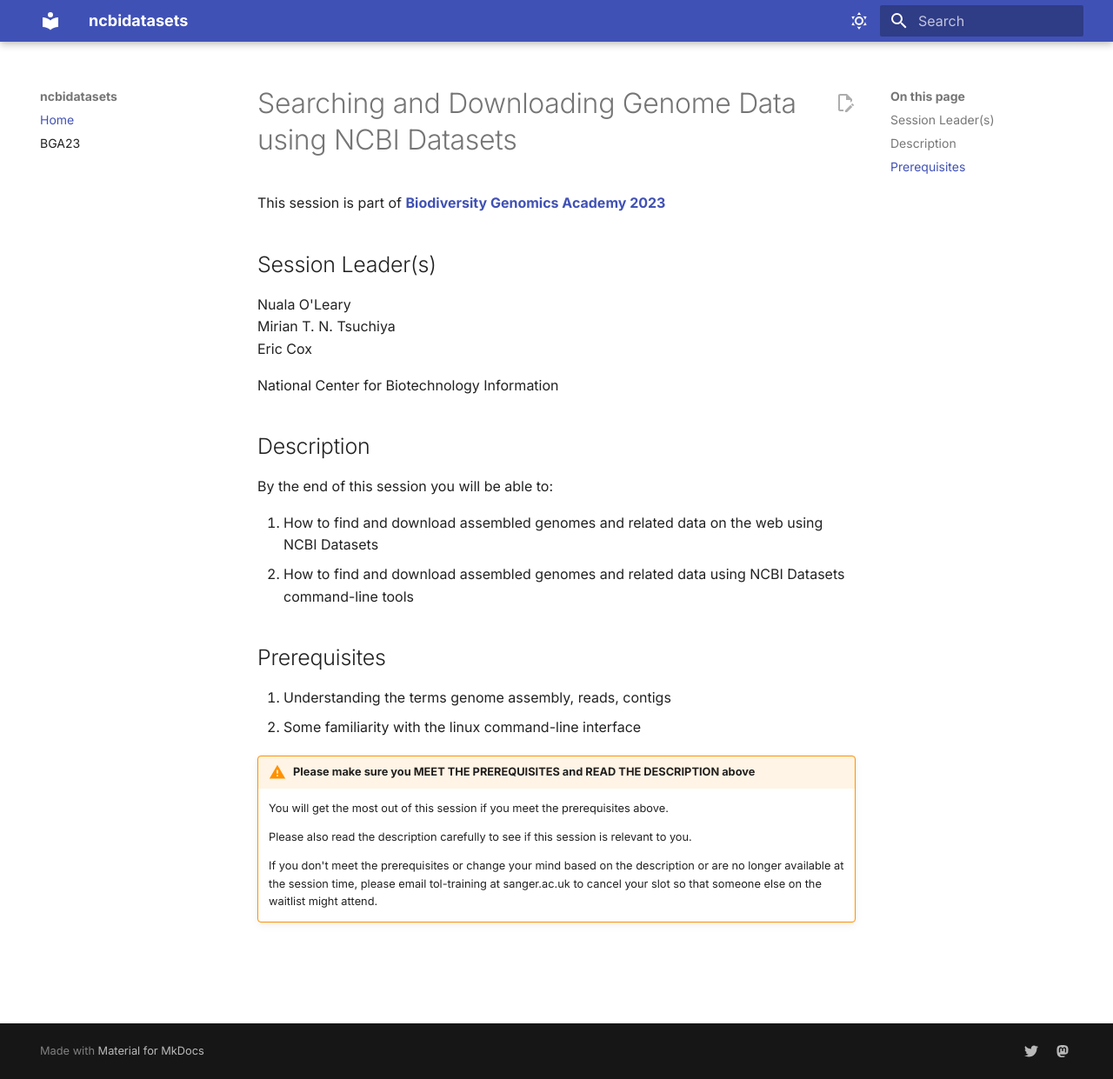
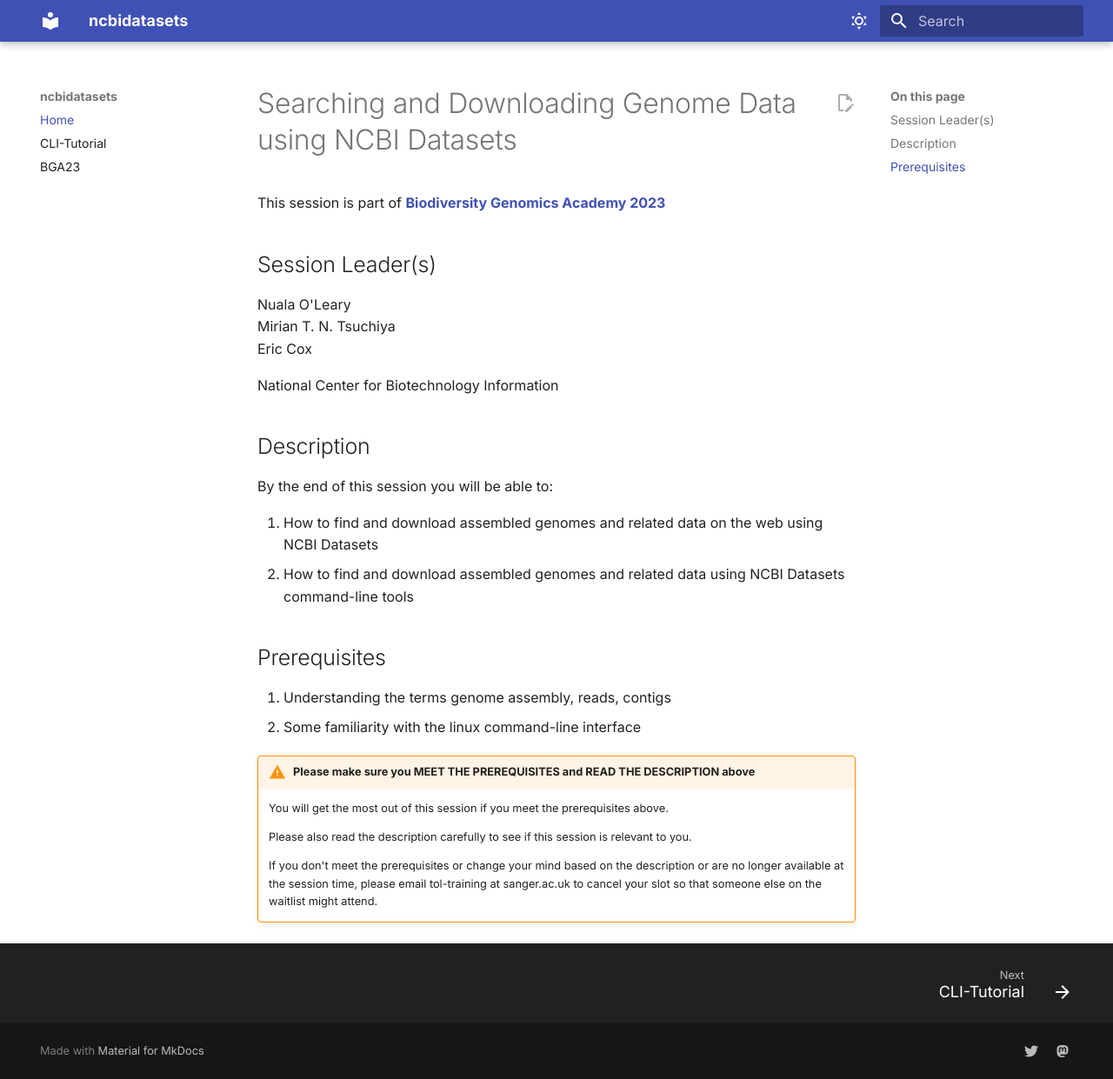
Before and after one commit to BGAcademy23/ncbidatasets, an MkDocs documentation site: the page built from docs/README.md, in a window 1280 px wide and 1241 px high. Shown: the whole window at 87% size. Built offline with MkDocs 1.6.1 and Material for MkDocs 9.7.7, drawn with Linux system fonts in a browser that asks for light colours.

Commit message:
Update mkdocs.yml

```diff
--- a/mkdocs.yml
+++ b/mkdocs.yml
@@ -3,6 +3,7 @@
 
 nav:
     - Home: README.md
+    - CLI-Tutorial: NCBI-datasets-cli.md
     - BGA23: https://bga23.org
 
 theme:
```
